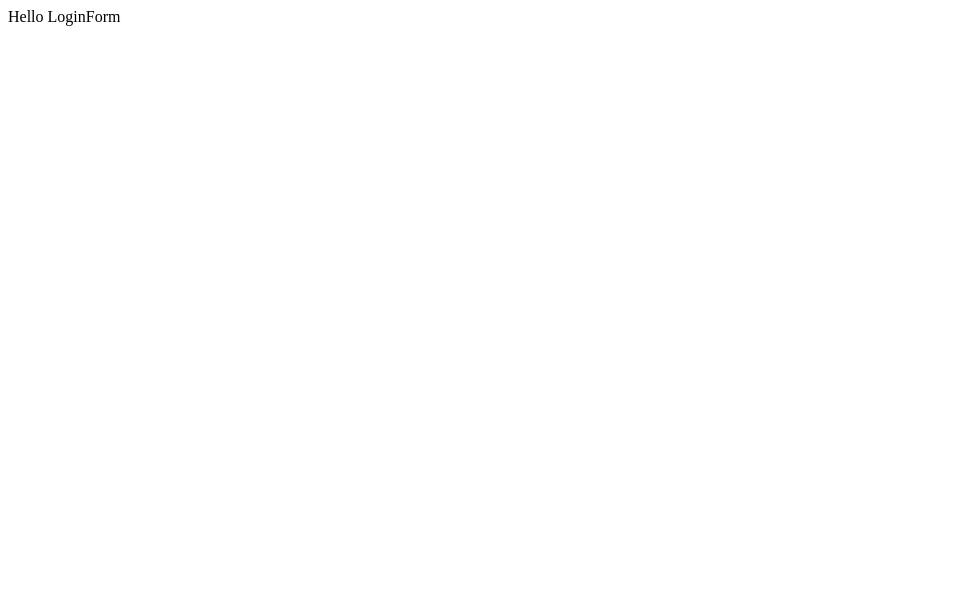
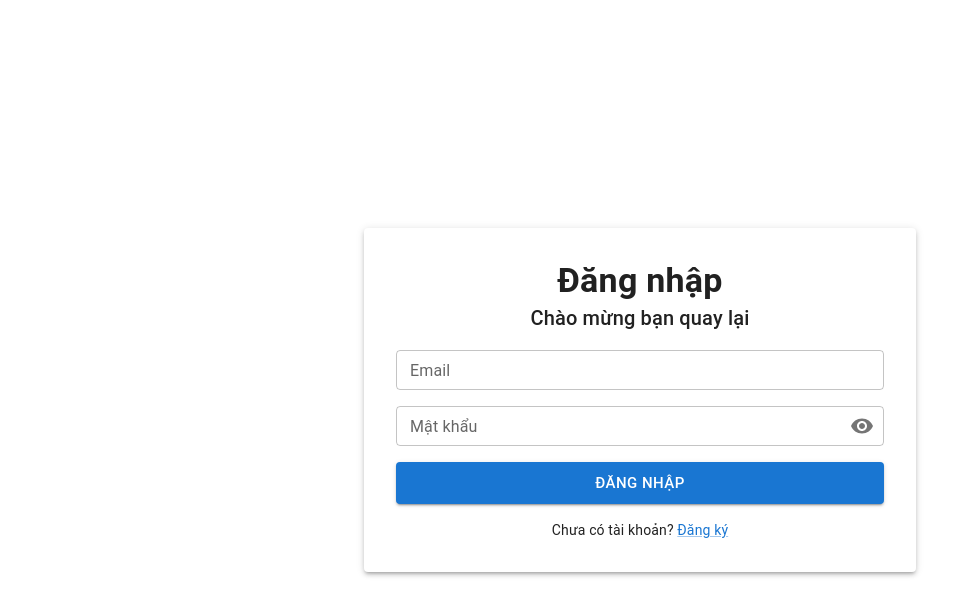
Before and after one commit to joinle0402/laravel-react-expense-tracker, a React (Vite) app in the folder frontend/: page /login in a window 1280 px wide. Shown: the top 616 px of the page, without its empty margins (0-973 px from the left). Built offline with nearby package versions, Linux system fonts and the light colour scheme.

Commit message:
Xây dựng giao diện login, register

```diff
--- a/frontend/package.json
+++ b/frontend/package.json
@@ -13,6 +13,7 @@
     "@emotion/react": "^11.14.0",
     "@emotion/styled": "^11.14.1",
     "@hookform/resolvers": "^5.2.2",
+    "@mui/icons-material": "^9.0.0",
     "@mui/material": "^9.0.0",
     "@tanstack/react-query": "^5.99.1",
     "axios": "^1.15.0",
--- a/frontend/src/App.tsx
+++ b/frontend/src/App.tsx
@@ -1,5 +1,15 @@
-import LoginForm from '@/features/auth/components/LoginForm.tsx';
+import { BrowserRouter, Navigate, Route, Routes } from 'react-router-dom';
+import LoginPage from '@/features/auth/pages/LoginPage.tsx';
+import RegisterPage from '@/features/auth/pages/RegisterPage';
 
 export default function App() {
-	return <LoginForm />;
+	return (
+		<BrowserRouter>
+			<Routes>
+				<Route path="/" element={<Navigate to="/login" replace />} />
+				<Route path="/login" element={<LoginPage />} />
+				<Route path="/register" element={<RegisterPage />} />
+			</Routes>
+		</BrowserRouter>
+	);
 }
--- /dev/null
+++ b/frontend/src/common/components/form/InputField.tsx
@@ -0,0 +1,38 @@
+import { type Control, Controller, type FieldValues, type Path } from 'react-hook-form';
+import type { TextFieldProps } from '@mui/material/TextField';
+import TextField from '@mui/material/TextField';
+
+type InputFieldProps<T extends FieldValues> = {
+	name: Path<T>;
+	control: Control<T>;
+} & Omit<TextFieldProps, 'name' | 'defaultValue'>;
+
+export default function InputField<T extends FieldValues>({ name, control, ...props }: InputFieldProps<T>) {
+	return (
+		<Controller
+			name={name}
+			control={control}
+			render={({ field, fieldState }) => (
+				<TextField
+					{...field}
+					{...props}
+					size={props.size || 'small'}
+					fullWidth={props.fullWidth ?? true}
+					error={!!fieldState.error}
+					helperText={fieldState.error?.message || props.helperText}
+					sx={{
+						'& .MuiInputLabel-root.Mui-error': {
+							color: 'error.main',
+						},
+						'& .MuiOutlinedInput-root.Mui-error .MuiOutlinedInput-notchedOutline': {
+							borderColor: 'error.main',
+						},
+						'& .MuiOutlinedInput-input': {
+							color: fieldState.error ? 'error.main' : 'inherit',
+						},
+					}}
+				/>
+			)}
+		/>
+	);
+}
--- /dev/null
+++ b/frontend/src/common/components/form/PasswordField.tsx
@@ -0,0 +1,60 @@
+import { useState } from 'react';
+import { type Control, Controller, type FieldValues, type Path } from 'react-hook-form';
+import type { TextFieldProps } from '@mui/material/TextField';
+import TextField from '@mui/material/TextField';
+import IconButton from '@mui/material/IconButton';
+import InputAdornment from '@mui/material/InputAdornment';
+import { Visibility, VisibilityOff } from '@mui/icons-material';
+
+type PasswordFieldProps<T extends FieldValues> = {
+	name: Path<T>;
+	control: Control<T>;
+} & Omit<TextFieldProps, 'name' | 'defaultValue'>;
+
+export default function PasswordField<T extends FieldValues>({ name, control, ...props }: PasswordFieldProps<T>) {
+	const [showPassword, setShowPassword] = useState(false);
+
+	return (
+		<Controller
+			name={name}
+			control={control}
+			render={({ field, fieldState }) => (
+				<TextField
+					{...field}
+					{...props}
+					autoComplete="new-password"
+					type={showPassword ? 'text' : 'password'}
+					size={props.size || 'small'}
+					fullWidth={props.fullWidth ?? true}
+					error={!!fieldState.error}
+					helperText={fieldState.error?.message || props.helperText}
+					sx={{
+						'& .MuiInputLabel-root.Mui-error': {
+							color: 'error.main',
+						},
+						'& .MuiOutlinedInput-root.Mui-error .MuiOutlinedInput-notchedOutline': {
+							borderColor: 'error.main',
+						},
+						'& .MuiOutlinedInput-root.Mui-error .MuiSvgIcon-root': {
+							color: 'error.main',
+						},
+						'& .MuiOutlinedInput-input': {
+							color: fieldState.error ? 'error.main' : 'inherit',
+						},
+					}}
+					slotProps={{
+						input: {
+							endAdornment: (
+								<InputAdornment position="end">
+									<IconButton edge="end" onClick={() => setShowPassword((prev) => !prev)} onMouseDown={(e) => e.preventDefault()}>
+										{showPassword ? <VisibilityOff /> : <Visibility />}
+									</IconButton>
+								</InputAdornment>
+							),
+						},
+					}}
+				/>
+			)}
+		/>
+	);
+}
--- a/frontend/src/common/layout/AuthLayout.tsx
+++ b/frontend/src/common/layout/AuthLayout.tsx
@@ -1,3 +1,27 @@
-export default function AuthLayout() {
-	return <div>Hello AuthLayout</div>;
+import type { PropsWithChildren } from 'react';
+import { Box, Container, Paper, Typography } from '@mui/material';
+
+interface AuthLayoutProps extends PropsWithChildren {
+	title?: string;
+	subtitle?: string;
 }
+
+export default function AuthLayout({ title, subtitle, children }: AuthLayoutProps) {
+	return (
+		<Container maxWidth="sm">
+			<Box sx={{ display: 'flex', flexDirection: 'column', alignItems: 'center', justifyContent: 'center', minHeight: '100vh' }}>
+				<Paper elevation={3} sx={{ width: '100%', p: 4 }}>
+					<Typography variant="h4" align="center" sx={{ fontWeight: 700 }}>
+						{title}
+					</Typography>
+					{subtitle && (
+						<Typography variant="h6" align="center" color="text.secondary" sx={{ mb: 2 }}>
+							{subtitle}
+						</Typography>
+					)}
+					{children}
+				</Paper>
+			</Box>
+		</Container>
+	);
+}
--- a/frontend/src/features/auth/components/LoginForm.tsx
+++ /dev/null
@@ -1,3 +0,0 @@
-export default function LoginForm() {
-	return <div>Hello LoginForm</div>;
-}
--- /dev/null
+++ b/frontend/src/features/auth/pages/LoginPage.tsx
@@ -0,0 +1,47 @@
+import z from 'zod';
+import { useForm } from 'react-hook-form';
+import { zodResolver } from '@hookform/resolvers/zod';
+import { Link as RouterLink } from 'react-router-dom';
+import Button from '@mui/material/Button';
+import Stack from '@mui/material/Stack';
+import Typography from '@mui/material/Typography';
+import Link from '@mui/material/Link';
+import AuthLayout from '@/common/layout/AuthLayout.tsx';
+import InputField from '@/common/components/form/InputField.tsx';
+import PasswordField from '@/common/components/form/PasswordField.tsx';
+
+const schema = z.object({
+	email: z.email('Email không hợp lệ'),
+	password: z.string().min(4, 'Mật khẩu tối thiểu 6 ký tự'),
+});
+
+type FormValues = z.infer<typeof schema>;
+
+export default function LoginPage() {
+	const { control, handleSubmit } = useForm<FormValues>({
+		resolver: zodResolver(schema),
+		defaultValues: { email: '', password: '' },
+	});
+
+	const onSubmit = (values: FormValues) => {
+		console.log(values);
+	};
+
+	return (
+		<AuthLayout title="Đăng nhập" subtitle="Chào mừng bạn quay lại">
+			<Stack component="form" spacing={2} onSubmit={handleSubmit(onSubmit)}>
+				<InputField control={control} name="email" label="Email" />
+				<PasswordField control={control} name="password" label="Mật khẩu" />
+				<Button type="submit" variant="contained" size="large">
+					Đăng nhập
+				</Button>
+				<Typography align="center" variant="body2">
+					Chưa có tài khoản?{' '}
+					<Link component={RouterLink} to="/register">
+						Đăng ký
+					</Link>
+				</Typography>
+			</Stack>
+		</AuthLayout>
+	);
+}
--- /dev/null
+++ b/frontend/src/features/auth/pages/RegisterPage.tsx
@@ -0,0 +1,61 @@
+import { z } from 'zod';
+import { Link as RouterLink } from 'react-router-dom';
+import { useForm } from 'react-hook-form';
+import { zodResolver } from '@hookform/resolvers/zod';
+import AuthLayout from '@/common/layout/AuthLayout.tsx';
+import Stack from '@mui/material/Stack';
+import InputField from '@/common/components/form/InputField.tsx';
+import Button from '@mui/material/Button';
+import PasswordField from '@/common/components/form/PasswordField.tsx';
+import Typography from '@mui/material/Typography';
+import Link from '@mui/material/Link';
+
+const schema = z
+	.object({
+		name: z.string().min(1, 'Tên không được để trống'),
+		email: z.email('Email không hợp lệ'),
+		password: z.string().min(6, 'Mật khẩu tối thiểu 6 ký tự'),
+		password_confirmation: z.string().min(1, 'Vui lòng nhập lại mật khẩu'),
+	})
+	.refine((data) => data.password === data.password_confirmation, {
+		message: 'Mật khẩu nhập lại không khớp',
+		path: ['password_confirmation'],
+	});
+
+type FormValues = z.infer<typeof schema>;
+
+export default function RegisterPage() {
+	const { control, handleSubmit } = useForm<FormValues>({
+		resolver: zodResolver(schema),
+		defaultValues: {
+			name: '',
+			email: '',
+			password: '',
+			password_confirmation: '',
+		},
+	});
+
+	const onSubmit = (values: FormValues) => {
+		console.log(values);
+	};
+
+	return (
+		<AuthLayout title="Đăng ký" subtitle="Tạo tài khoản mới">
+			<Stack component="form" onSubmit={handleSubmit(onSubmit)} spacing={2}>
+				<InputField control={control} name="name" label="Họ tên" />
+				<InputField control={control} name="email" label="Email" autoComplete="email" />
+				<PasswordField control={control} name="password" label="Mật khẩu" />
+				<PasswordField control={control} name="password_confirmation" label="Nhập lại mật khẩu" />
+				<Button type="submit" variant="contained">
+					Submit
+				</Button>
+				<Typography align="center" variant="body2">
+					Đã có tài khoản?{' '}
+					<Link component={RouterLink} to="/login">
+						Đăng nhập
+					</Link>
+				</Typography>
+			</Stack>
+		</AuthLayout>
+	);
+}
--- a/frontend/src/main.tsx
+++ b/frontend/src/main.tsx
@@ -1,9 +1,11 @@
 import { StrictMode } from 'react';
 import { createRoot } from 'react-dom/client';
 import App from './App.tsx';
+import CssBaseline from '@mui/material/CssBaseline';
 
 createRoot(document.getElementById('root')!).render(
 	<StrictMode>
+		<CssBaseline />
 		<App />
 	</StrictMode>,
 );
```
Also changed, not shown: 1 other file (tests, documents, lock files or other folders).
